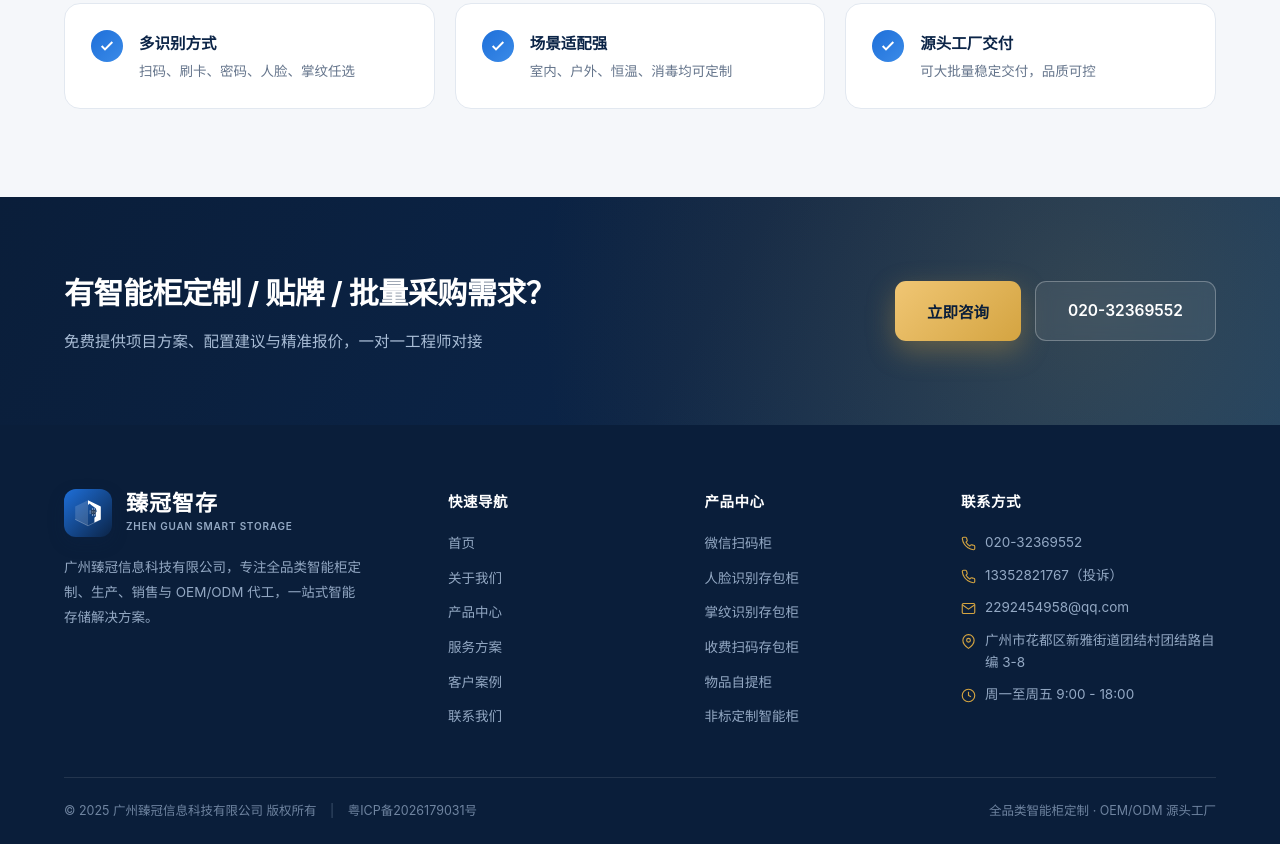
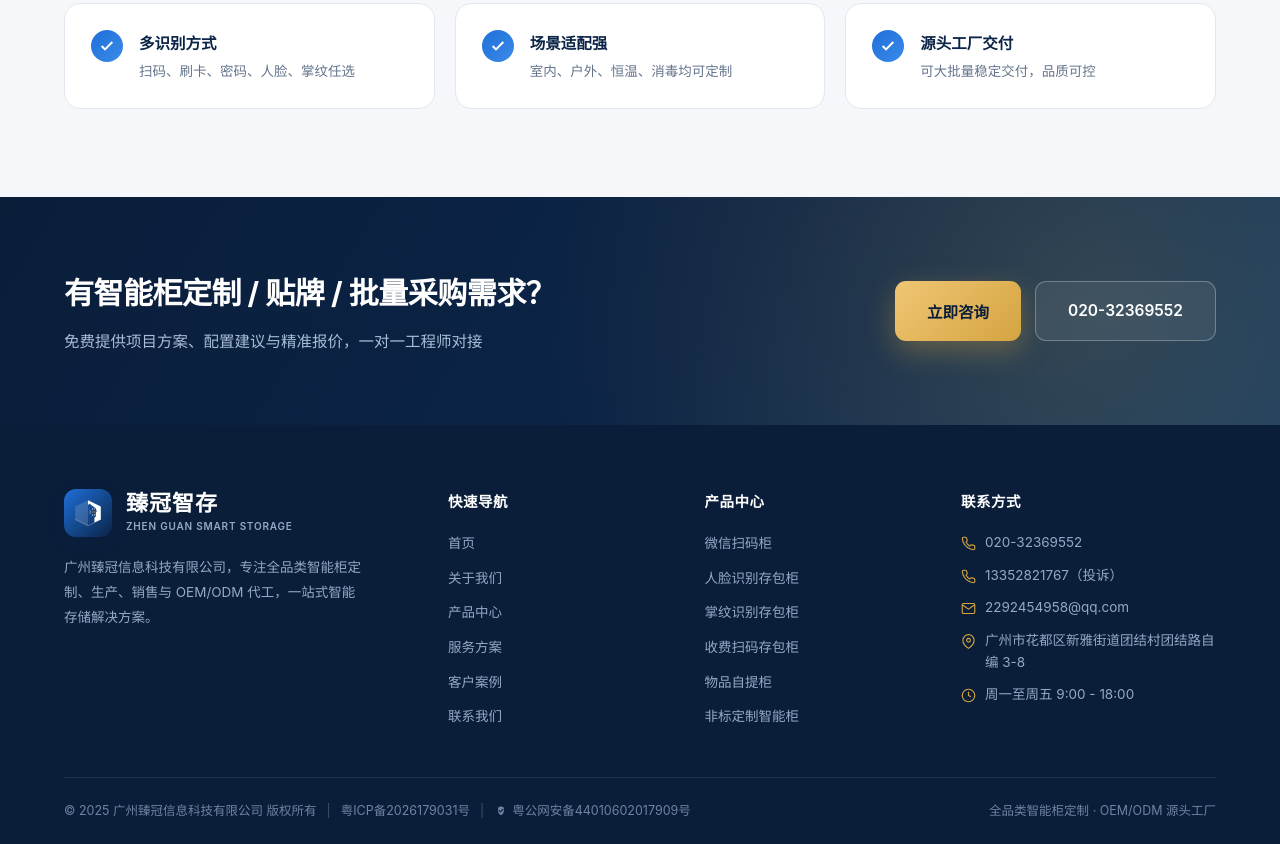
Before and after one commit to zhineng-cabint/zhengguan-website, a plain HTML site: page index.html in a window 1280 px wide. Shown: the part 3097-3941 px from the top of the page. Drawn offline with Linux system fonts and the light colour scheme.

Commit message:
Update index.html

```diff
--- a/index.html
+++ b/index.html
@@ -932,12 +932,21 @@
     </div>
 
     <div class="foot-bottom">
-      <div>
+      <div style="display: flex; flex-wrap: wrap; align-items: center;">
         <span>© 2025 广州臻冠信息科技有限公司 版权所有</span>
         <span style="margin: 0 10px; opacity: 0.5;">|</span>
-        <!-- 添加备案号 -->
+        <!-- ICP备案号 -->
         <a href="https://beian.miit.gov.cn/" target="_blank" rel="nofollow" style="color: #6F84A0; transition: color 0.2s;" onmouseover="this.style.color='#D4A441'" onmouseout="this.style.color='#6F84A0'">
           粤ICP备2026179031号
+        </a>
+        <span style="margin: 0 10px; opacity: 0.5;">|</span>
+        <!-- 公安备案号 -->
+        <a href="https://beian.mps.gov.cn/#/query/webSearch?code=44010602017909" target="_blank" rel="noreferrer" style="color: #6F84A0; display: inline-flex; align-items: center; gap: 4px; transition: color 0.2s;" onmouseover="this.style.color='#D4A441'" onmouseout="this.style.color='#6F84A0'">
+          <!-- 内联公安盾牌 SVG -->
+          <svg viewBox="0 0 1024 1024" style="width: 14px; height: 14px; fill: currentColor;" xmlns="http://www.w3.org/2000/svg">
+            <path d="M512 170.67L298.67 264.53v214.12c0 158.29 91.09 303.79 213.33 350.68 122.24-46.89 213.33-192.39 213.33-350.68V264.53L512 170.67zM482.13 625.07L344.32 487.25l60.8-60.8 77.01 77.01 156.59-156.59 60.8 60.8-217.39 217.4z" fill="currentColor"/>
+          </svg>
+          粤公网安备44010602017909号
         </a>
       </div>
       <span>全品类智能柜定制 · OEM/ODM 源头工厂</span>
```
